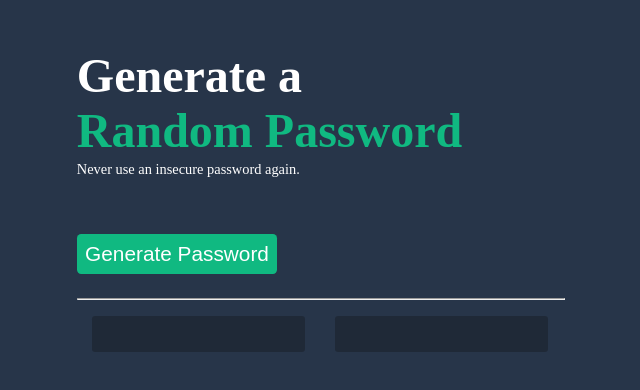
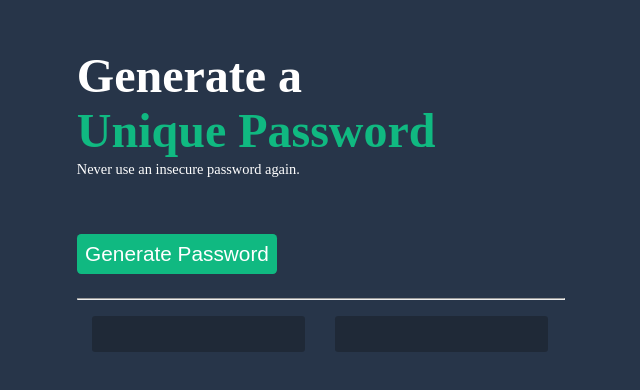
Before and after one commit to Yuvraj883/Password-Generator, a plain HTML site: page index.html in a window 1280 px wide. Shown: the part 112-502 px from the top of the page, without its empty margins (320-960 px from the left). Drawn offline with Linux system fonts and the light colour scheme.

Commit message:
Update index.html

```diff
--- a/index.html
+++ b/index.html
@@ -6,7 +6,7 @@
     <body>
         <div class=" box">
         <h1 class="text-white">Generate a</h1>
-        <h1 class="text-green"> Random Password</h1>
+        <h1 class="text-green"> Unique Password</h1>
         <p class="text-white">Never use an insecure password again.</p>
         <button onclick="generatePassword()">Generate Password</button>
         <hr/>
```
